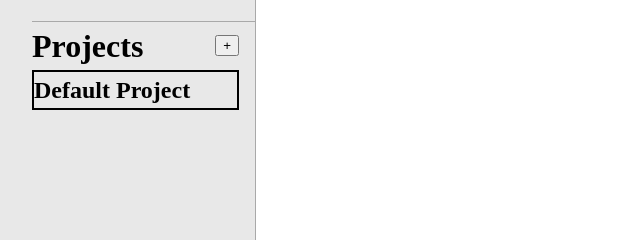
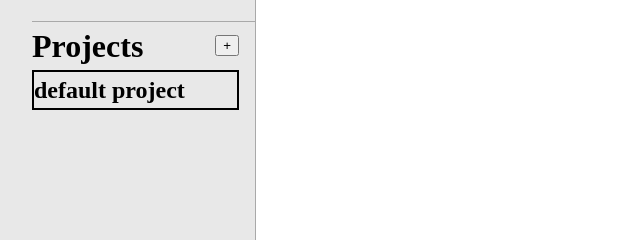
Before and after one commit to sreedgets/odin-todo, a website built with webpack: page dist/index.html in a window 1280 px wide. Shown: the part 295-535 px from the top of the page, 0-640 px from the left. Built offline with nearby package versions, Linux system fonts and the light colour scheme.

Commit message:
working on web storage functionality

```diff
--- a/src/modules/init.js
+++ b/src/modules/init.js
@@ -1,5 +1,6 @@
 import Ui from './ui';
 import projectStorage from './projectStorage';
+import Project from './project';
 
 const Init = (() => {
     function loadHome() {
@@ -8,7 +9,13 @@ const Init = (() => {
     }
 
     function displayProjects() {
-        projectStorage.getProjects();
+        projectStorage.addStorage();
+        projectStorage.updateProjectArray();
+        let projectsToShow = projectStorage.getProjects();
+
+        projectsToShow.forEach( project => {
+            Ui.addProject(project);
+        });
     }
 
     function addListeners() {
--- a/src/modules/projectStorage.js
+++ b/src/modules/projectStorage.js
@@ -15,8 +15,8 @@ const projectStorage = (() => {
         return JSON.parse(localStorage.getItem('projects'));
     }
 
-    function updateStorageArray() {
-
+    function updateProjectArray() {
+        _projects = getStorage();
     }
 
     function getProjects() {
@@ -25,6 +25,7 @@ const projectStorage = (() => {
 
     function saveProjects(projectName) {
         const newProject = Project(projectName);
+        updateProjectArray();
         _projects.push(newProject.getName());
 
         localStorage.setItem('projects', JSON.stringify(getProjects()));
@@ -44,7 +45,8 @@ const projectStorage = (() => {
         getStorage,
         getProjects,
         saveProjects,
-        deleteProject
+        deleteProject,
+        updateProjectArray
     }
 
 })();
--- a/src/modules/ui.js
+++ b/src/modules/ui.js
@@ -71,7 +71,8 @@ const Ui = (() => {
 
     return {
         cwosantLog,
-        startNewProject
+        startNewProject,
+        addProject
     }
 })();
 
```
Also changed, not shown: dist/assets/js/main.js, dist/index.html.
